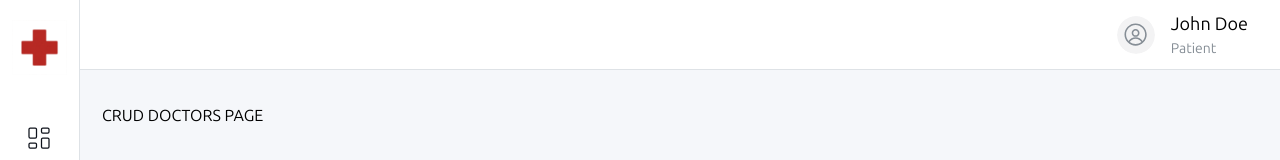
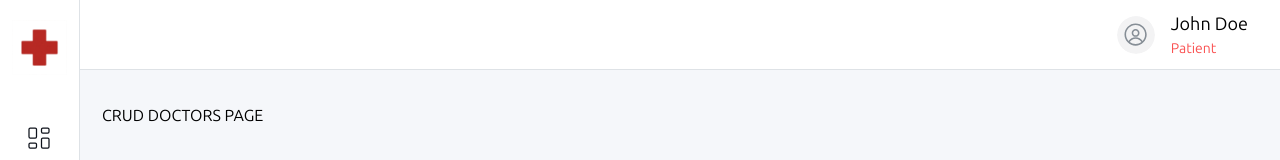
Before and after one commit to Rainwise/pi-myclinic-3ip2-front, a Next.js app: page /dashboard/doctors in a window 1280 px wide. Shown: the top 160 px of the page. Built offline with nearby package versions, Linux system fonts and the light colour scheme.

Commit message:
Changed label color for user profile

```diff
--- a/src/components/dashboardHeader/dashboardHeader.tsx
+++ b/src/components/dashboardHeader/dashboardHeader.tsx
@@ -36,7 +36,7 @@ const UserInfoBlock = ({ user }: { user: User | null }) => {
         <Text fw={500} size="lg">
           {user?.firstName || "John"} {user?.lastName || "Doe"}
         </Text>
-        <Text c={"dimmed"} size="sm">
+        <Text c={"red"} size="sm">
           {"" + (user?.role || "Patient")}
         </Text>
       </Stack>
```
